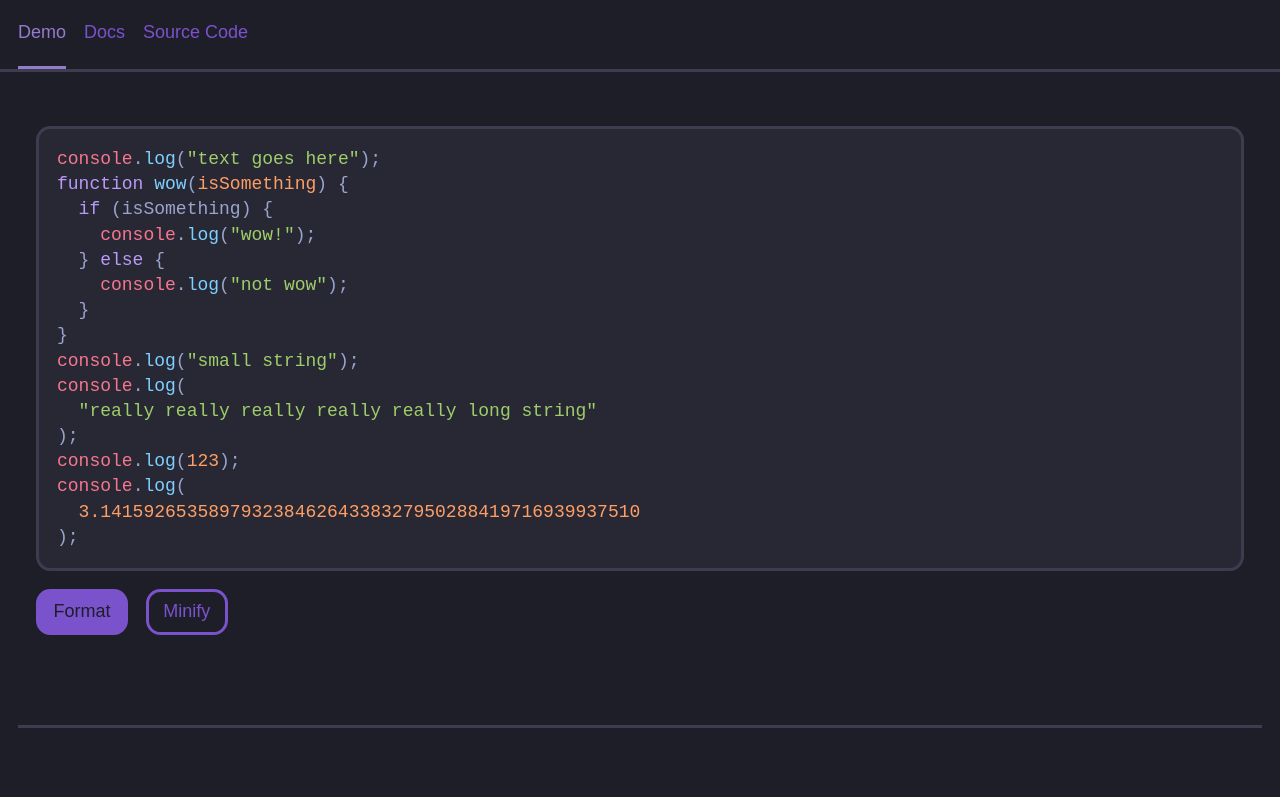
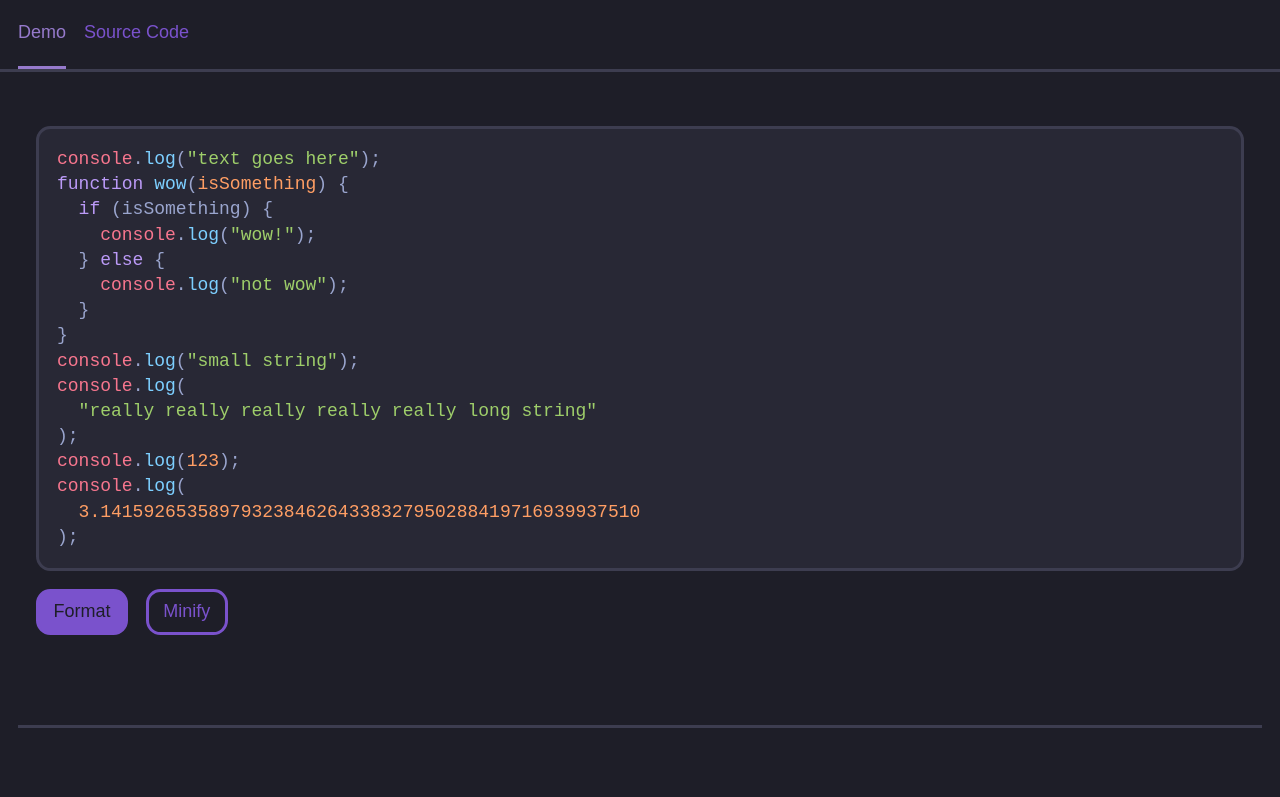
Before and after one commit to ehanahamed/codeformatter, a website: page site/index.html in a window 1280 px wide. Shown: the top 797 px of the page. Drawn offline with Linux system fonts and the light colour scheme; a web font is replaced by a local one.

Commit message:
fix links

```diff
--- a/site/index.html
+++ b/site/index.html
@@ -19,9 +19,9 @@
       <div class="current">
         <a href="./index.html"> <i class="nf nf-md-cursor_default_click"></i> Demo</a>
       </div>
-      <div>
+      <!--<div>
         <a href="./docs.html"> <i class="nf nf-fa-file_text"></i> Docs</a>
-      </div>
+      </div>-->
       <div>
         <a href="https://github.com/ehanahamed/codeformatter" target="_blank" rel="noopener noreferrer">
           <i class="nf nf-cod-github"></i> Source Code
```
